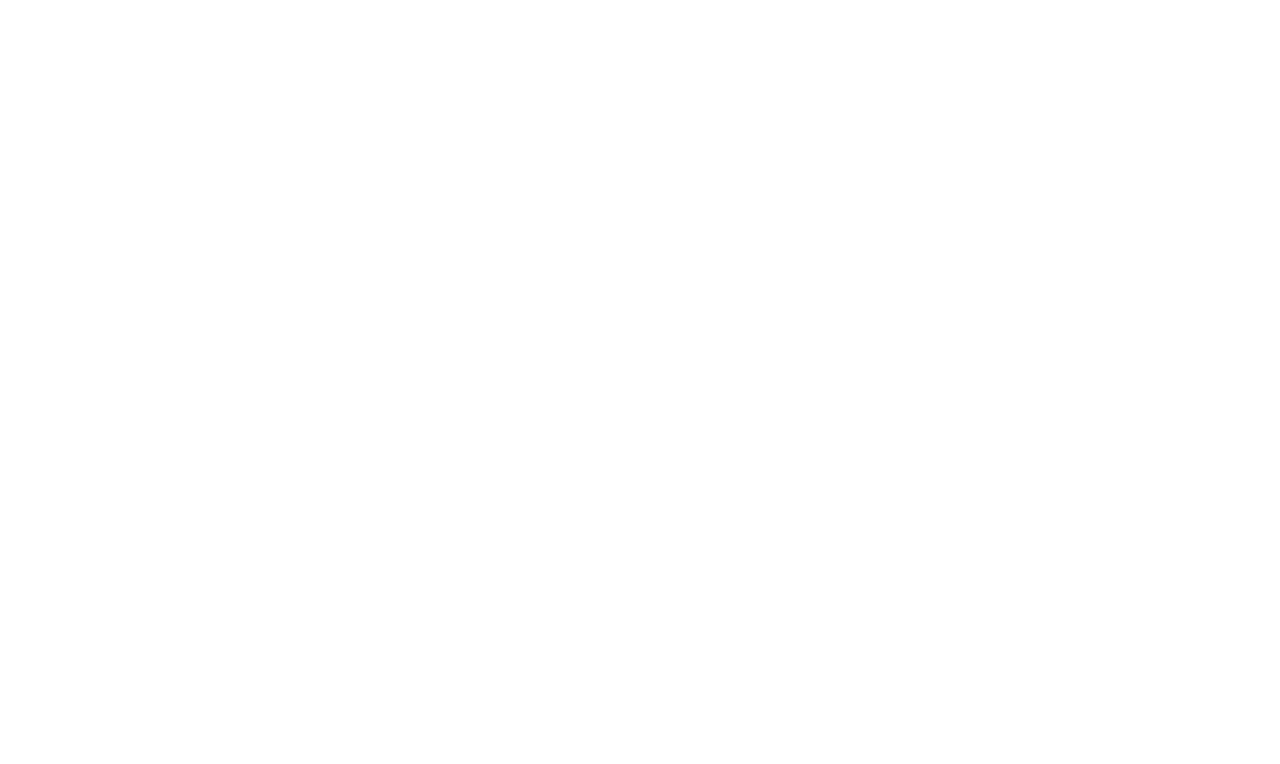
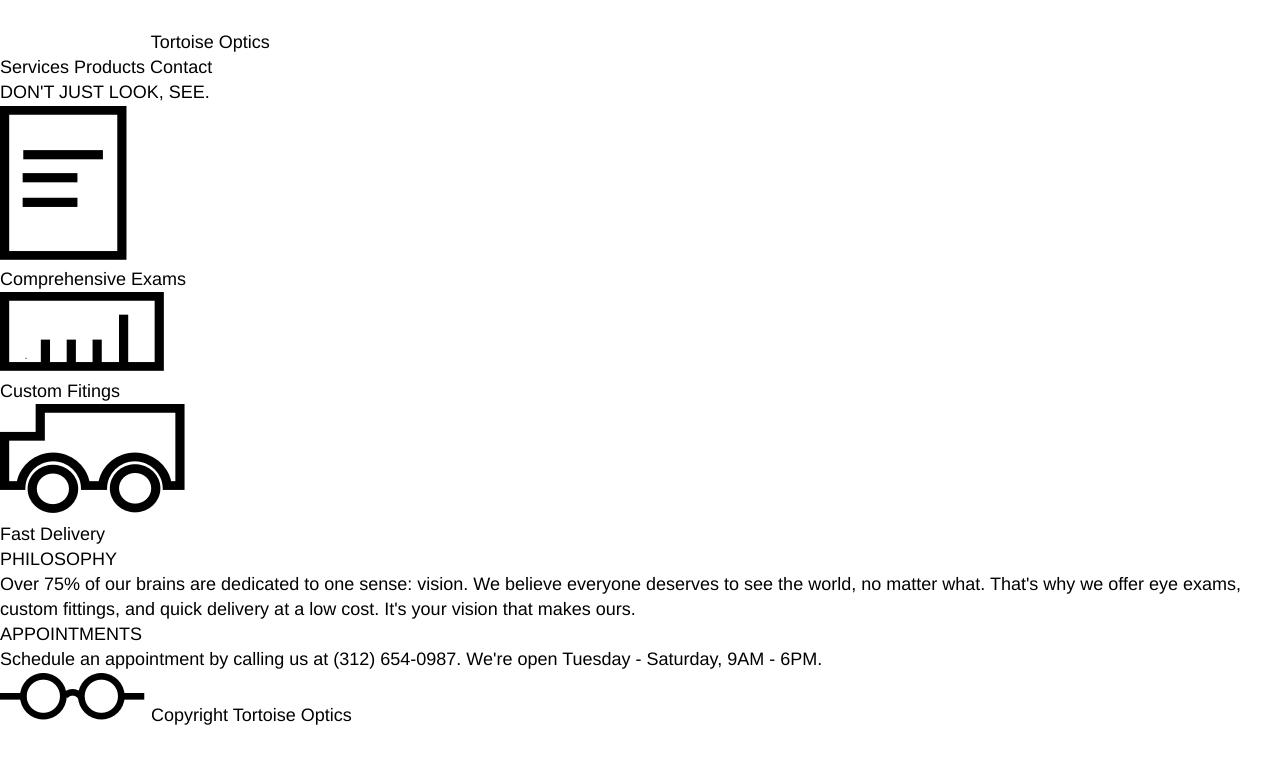
Before and after one commit to siyafrica/TortoiseshellOptics, a plain HTML site: page index.html in a window 1280 px wide. Drawn offline with Linux system fonts and the light colour scheme.

Commit message:
skeleton HTML added with sections and images

```diff
--- a/index.html
+++ b/index.html
@@ -9,7 +9,84 @@
 			<link rel="stylesheet" type="text/css" href="resources/css/style.css">
 		</head>
 		<body>
+			<!-- header section -->
+			<div class="banner">
+				<!-- container for the corporate logo, name and nav -->
+				<div class="container">
+					<div class="corporate">
+						<img src="resources/img/logo-white.png" alt="tortoise-optics-logo">
+						<span>Tortoise Optics</span>
+					</div>
+					<!-- navigation -->
+					<nav>
+						<span>Services</span>
+						<span>Products</span>
+						<span>Contact</span>
+					</nav>
+				</div>
 
+				<div class="headline">
+					DON'T JUST LOOK, SEE.
+				</div>
+
+			</div>
+
+			<!-- Services -->
+			<!-- container for the services section -->
+			<div class="container">
+				<!-- box that all the service boxes live in -->
+				<div class="services">
+
+					<!-- comprehensive exams -->
+					<div class="service">
+						<img src="resources/img/paper-icon.png">
+						<p>Comprehensive Exams</p>
+					</div>
+
+					<!-- custom fitings -->
+					<div class="service">
+						<img src="resources/img/ruler-icon.png">
+						<p>Custom Fitings</p>
+					</div>
+
+					<!-- fast delivery -->
+					<div class="service">
+						<img src="resources/img/truck-icon.png">
+						<p>Fast Delivery</p>
+					</div>
+
+				</div>
+			</div>
+
+			<!-- Company information -->
+			<!-- container for the company information -->
+			<div class="container">
+				<!-- boxes containing the company infomation -->
+				<!-- philosophy -->
+				<div class="company-info">
+					<p class="info-title">PHILOSOPHY</p>
+					<p>
+						Over 75% of our brains are dedicated to one sense: vision. We believe everyone deserves
+						to see the world, no matter what. That's why we offer eye exams, custom fittings, and quick delivery at a low cost. It's your vision that makes ours.
+					</p>
+				</div>
+
+				<!-- appointments -->
+				<div class="company-info">
+					<p class="info-title">APPOINTMENTS</p>
+					<p>
+						Schedule an appointment by calling us at (312) 654-0987. We're open Tuesday - Saturday, 9AM - 6PM.
+					</p>
+				</div>
+			</div>
+
+			<!-- footer -->
+			<div class="container">
+				<footer>
+					<img src="resources/img/logo-black.png">
+					Copyright Tortoise Optics
+				</footer>
+			</div>
 
 		</body>
 	</html>
--- a/resources/css/style.css
+++ b/resources/css/style.css
@@ -0,0 +1,17 @@
+body, html {
+	font-family: Helvetica, arial, sans-serif;
+	font-size: 18px;
+	line-height: 1.4;
+}
+
+/* containter styles */
+
+/* nav styles */
+
+/* banner styles */
+
+/* services styles */
+
+/* information styles */
+
+/* footer styles */
```
Also changed, not shown: resources/img/glasses-bg.png (added), resources/img/logo-black.png (added), resources/img/logo-white.png (added), resources/img/paper-icon.png (added), resources/img/ruler-icon.png (added), resources/img/truck-icon.png (added).
